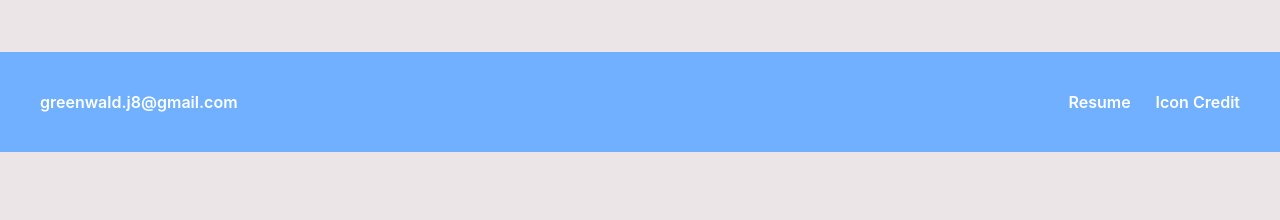
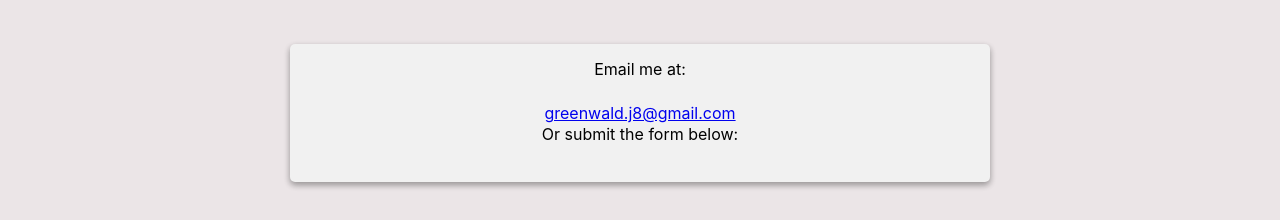
Before and after one commit to jacobg1/jacobg1.github.io, a Gatsby site: page /contact in a window 1280 px wide. Shown: the part 276-496 px from the top of the page. Built offline with nearby package versions, Linux system fonts and the light colour scheme; Gatsby itself is replaced by a stand-in of ours.

Commit message:
styling contact page

```diff
--- a/src/pages/contact.js
+++ b/src/pages/contact.js
@@ -1,16 +1,65 @@
 import React from 'react'
-// import { graphql } from 'gatsby'
+import PropTypes from 'prop-types'
+import { graphql } from 'gatsby'
 import Layout from '../components/layout'
 import ContactForm from '../components/contactForm'
-// import styled from 'styled-components'
-// import { breakpoints } from '../components/breakpoints';
+import styled from 'styled-components'
+import { breakpoints } from '../components/breakpoints';
 
+const ContentCard = styled.div`
+  padding: 15px;
+  width: 91%;
+  margin: 60px auto 43px auto;
+  background: #f1f1f1;
+  border-radius: 5px;
+  text-align: center;
+  max-width: 400px;
+  box-shadow: 0 3px 6px rgba(0,0,0,0.16), 0 3px 6px rgba(0,0,0,0.23);
 
-const ContactPage = () => (
-    <Layout>
+  ${'' /* @media ${breakpoints.tablet} {
+    padding: 25px;
 
-        <ContactForm />
-    </Layout>
-)
+  } */}
 
-export default ContactPage
+  @media ${breakpoints.laptop} {
+    max-width: 700px;
+    margin-top: 95px;
+  }
+`
+
+export default function ContactPage ({ data })  {
+
+    const email = data.site.siteMetadata.email
+
+        return (
+            <Layout>
+                <ContentCard>
+                    <p>Email me at: </p><a href={"mailto:" + email}>{email}</a>
+                    <p>Or submit the form below:</p>
+                </ContentCard>
+                <ContactForm />
+            </Layout>
+        )
+}
+
+ContactPage.propTypes = {
+  data: PropTypes.shape({
+    site: PropTypes.shape({
+      siteMetadata: PropTypes.shape({
+        email: PropTypes.string.isRequired
+      }).isRequired
+    }).isRequired
+  }).isRequired
+}
+
+// export default ContactPage
+
+export const pageQuery = graphql`
+  query EmailQuery {
+    site {
+      siteMetadata {
+        email
+      }
+    }
+  }
+`
```
